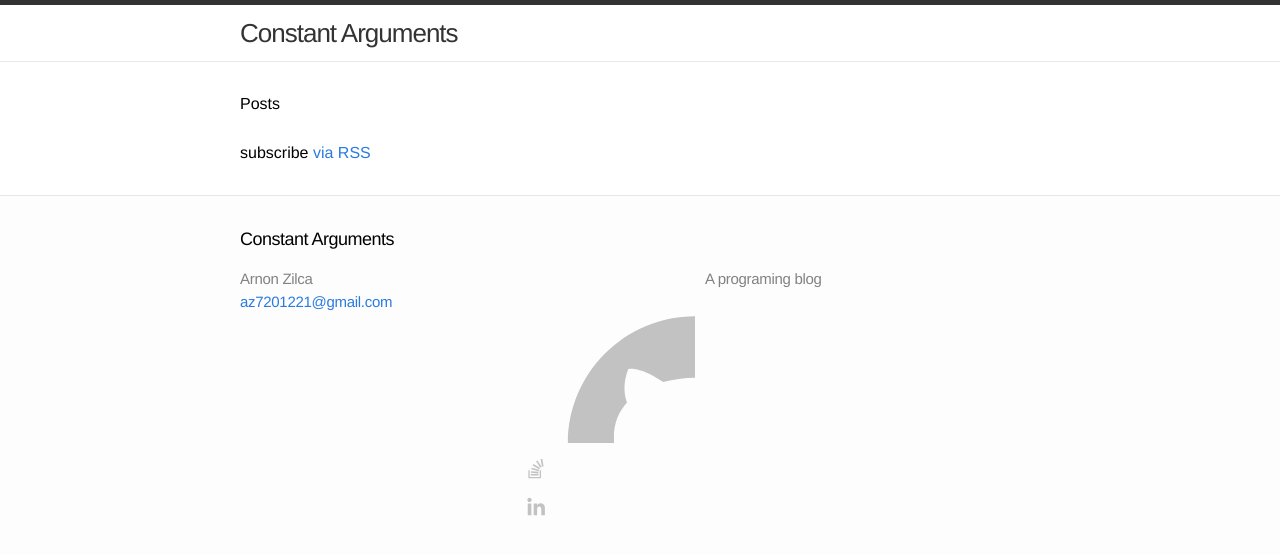
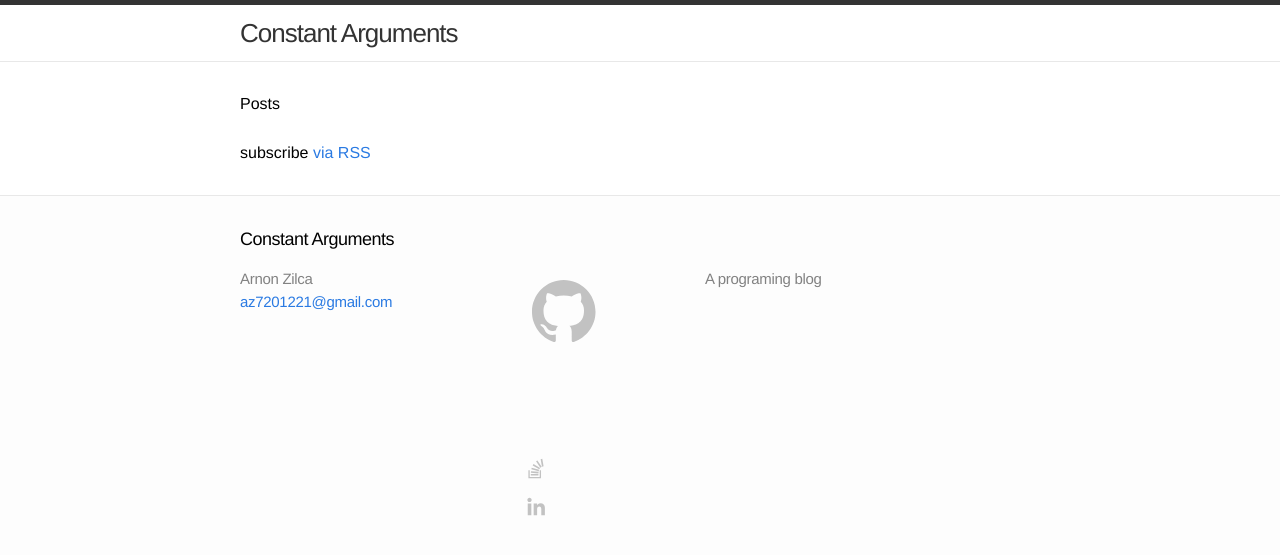
Before and after one commit to arnonzilca/arnonzilca.github.io, a Jekyll site: the page built from index.html, in a window 1280 px wide. Shown: the top 555 px of the page. Built offline with Jekyll 4.4.1, drawn with Linux system fonts in a browser that asks for light colours; comment, search, counter and statistics services are not loaded.

Commit message:
fixing svgs

```diff
--- a/_includes/footer.html
+++ b/_includes/footer.html
@@ -14,7 +14,7 @@
     <div class="footer-col-2 column">
       <ul><li>
         {% if site.github_username %}
-          <a href="https://github.com/{{ site.github_username }}" title="GitHub"><svg class="icon github" viewBox="0 0 256 256"><path fill="#C2C2C2" d="M256 70.7c-102.6 0-185.9 83.2-185.9 185.9 0 82.1 53.3 151.8 127.1 176.4 9.3 1.7 12.3-4 12.3-8.9V389.4c-51.7 11.3-62.5-21.9-62.5-21.9 -8.4-21.5-20.6-27.2-20.6-27.2 -16.9-11.5 1.3-11.3 1.3-11.3 18.7 1.3 28.5 19.2 28.5 19.2 16.6 28.4 43.5 20.2 54.1 15.4 1.7-12 6.5-20.2 11.8-24.9 -41.3-4.7-84.7-20.6-84.7-91.9 0-20.3 7.3-36.9 19.2-49.9 -1.9-4.7-8.3-23.6 1.8-49.2 0 0 15.6-5 51.1 19.1 14.8-4.1 30.7-6.2 46.5-6.3 15.8 0.1 31.7 2.1 46.6 6.3 35.5-24 51.1-19.1 51.1-19.1 10.1 25.6 3.8 44.5 1.8 49.2 11.9 13 19.1 29.6 19.1 49.9 0 71.4-43.5 87.1-84.9 91.7 6.7 5.8 12.8 17.1 12.8 34.4 0 24.9 0 44.9 0 51 0 4.9 3 10.7 12.4 8.9 73.8-24.6 127-94.3 127-176.4C441.9 153.9 358.6 70.7 256 70.7z"/></svg><!--[if lt IE 9]><em>GitHub</em><![endif]--></a>
+          <a href="https://github.com/{{ site.github_username }}" title="GitHub"><svg class="svg-icon github" viewBox="0 0 1024 1024"><path fill="#C2C2C2" d="M256 70.7c-102.6 0-185.9 83.2-185.9 185.9 0 82.1 53.3 151.8 127.1 176.4 9.3 1.7 12.3-4 12.3-8.9V389.4c-51.7 11.3-62.5-21.9-62.5-21.9 -8.4-21.5-20.6-27.2-20.6-27.2 -16.9-11.5 1.3-11.3 1.3-11.3 18.7 1.3 28.5 19.2 28.5 19.2 16.6 28.4 43.5 20.2 54.1 15.4 1.7-12 6.5-20.2 11.8-24.9 -41.3-4.7-84.7-20.6-84.7-91.9 0-20.3 7.3-36.9 19.2-49.9 -1.9-4.7-8.3-23.6 1.8-49.2 0 0 15.6-5 51.1 19.1 14.8-4.1 30.7-6.2 46.5-6.3 15.8 0.1 31.7 2.1 46.6 6.3 35.5-24 51.1-19.1 51.1-19.1 10.1 25.6 3.8 44.5 1.8 49.2 11.9 13 19.1 29.6 19.1 49.9 0 71.4-43.5 87.1-84.9 91.7 6.7 5.8 12.8 17.1 12.8 34.4 0 24.9 0 44.9 0 51 0 4.9 3 10.7 12.4 8.9 73.8-24.6 127-94.3 127-176.4C441.9 153.9 358.6 70.7 256 70.7z"/></svg><!--[if lt IE 9]><em>GitHub</em><![endif]--></a>
           <!--<a href="https://github.com/{{ site.github_username }}" class="icon github" title="GitHub">-->
               <!--<svg version="1.1" class="github-icon-svg" xmlns="http://www.w3.org/2000/svg" xmlns:xlink="http://www.w3.org/1999/xlink" x="0px" y="0px"-->
                  <!--viewBox="0 0 512 512">-->
--- a/css/main.css
+++ b/css/main.css
@@ -133,12 +133,12 @@
   top: 3px;
 }
 
-.icon {
+.svg-icon {
     color: #C2C2C2
     fill: #C2C2C2
 }
 
-.icon:hover {
+.svg-icon:hover {
   border-radius: 100%;
   -webkit-transform: scale(1.25);
   -ms-transform: scale(1.25);
```
